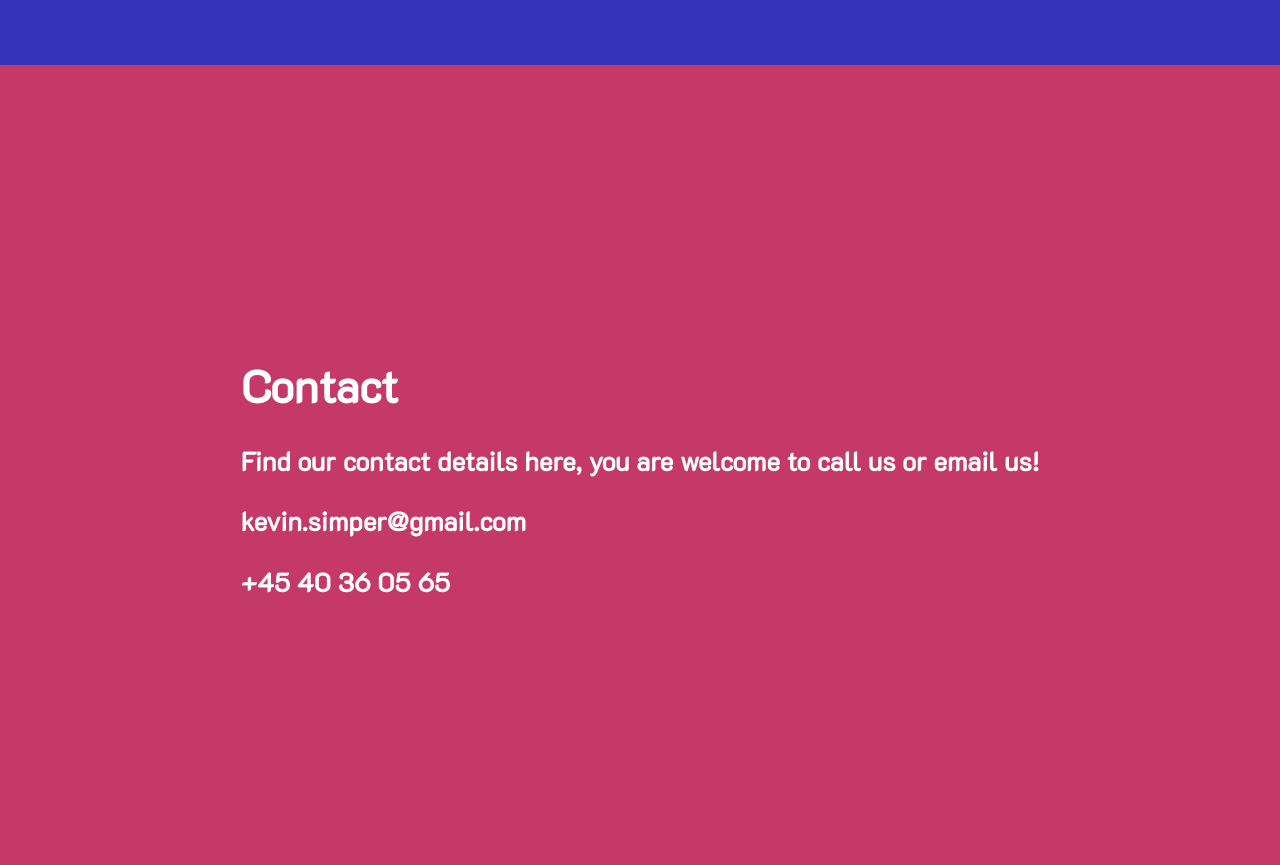
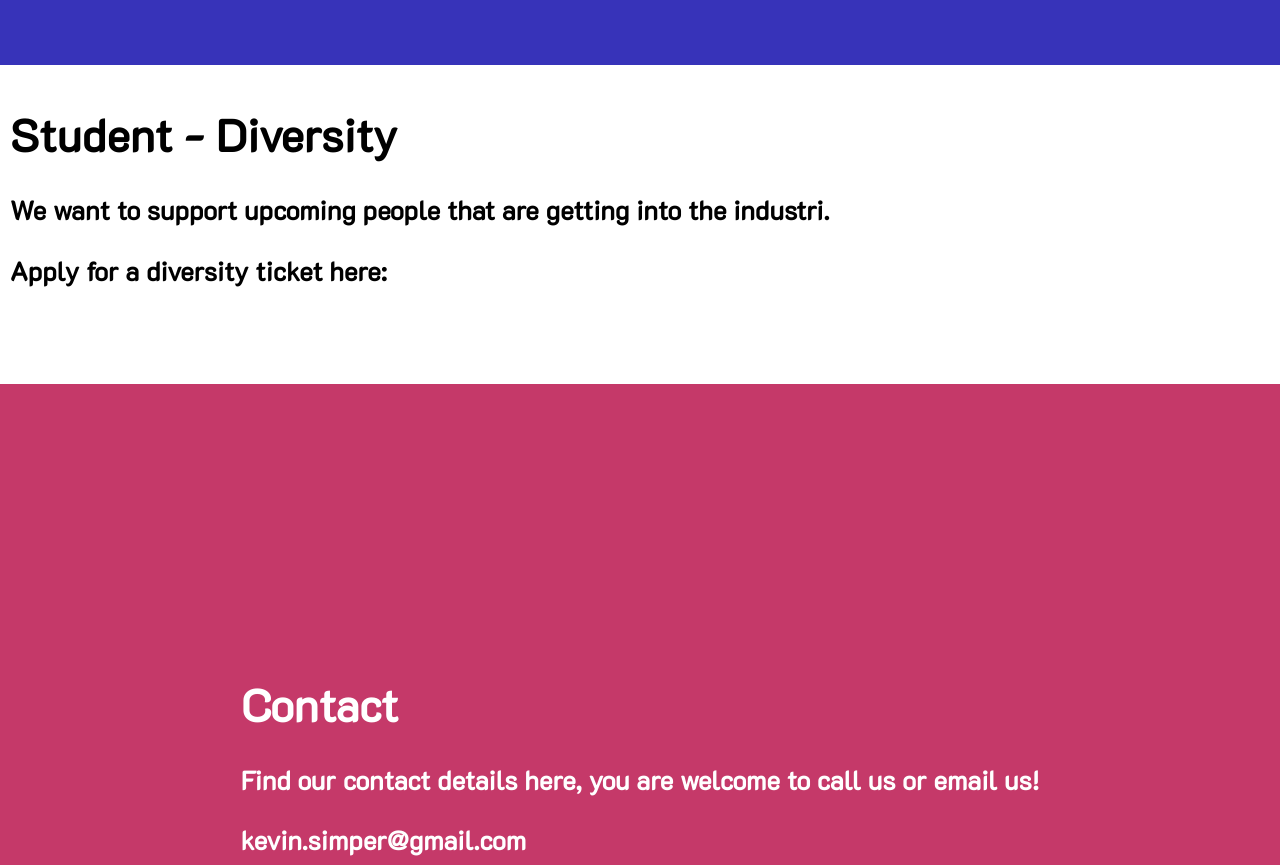
Before and after one commit to kevinsimper/cloudfest.dk, a website: page src/index.html in a window 1280 px wide. Shown: the part 6618-7483 px from the top of the page. Drawn offline with Linux system fonts and the light colour scheme; a script that the page names is missing.

Commit message:
Add diversity tickets section

```diff
--- a/src/index.html
+++ b/src/index.html
@@ -299,6 +299,14 @@
         </ul>
       </div>
     </div>
+    <div id="diversity">
+      <div>
+        <h1>Student - Diversity</h1>
+        <h3>We want to support upcoming people that are getting into the industri.</h3>
+        <h3>Apply for a diversity ticket here:</h3>
+        <h3><a href="https://goo.gl/forms/OfnwTxiW2HHtYB3F2">https://goo.gl/forms/OfnwTxiW2HHtYB3F2</a></h3>
+      </div>
+    </div>
     <div id="contact">
       <div>
         <h1>Contact</h1>
```
